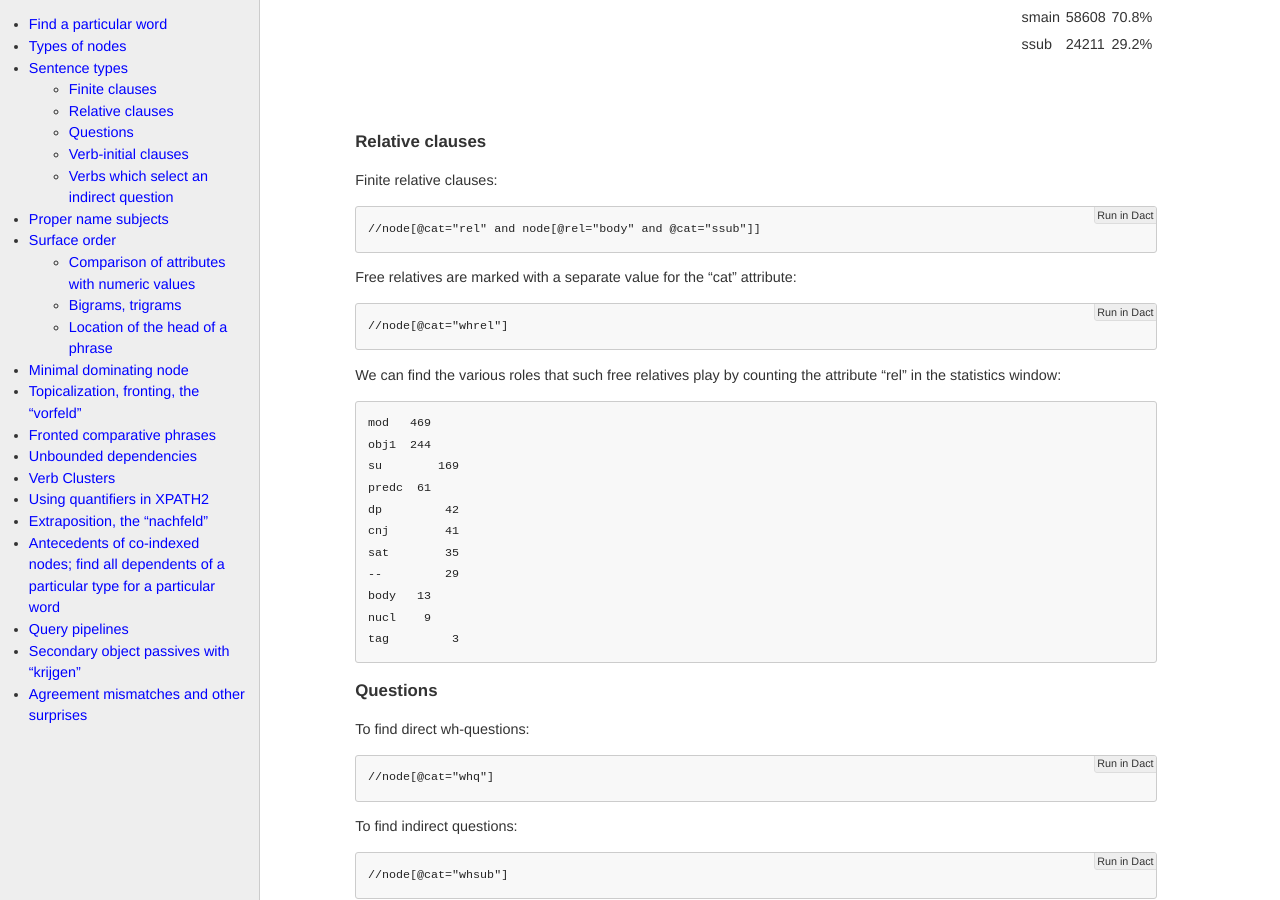
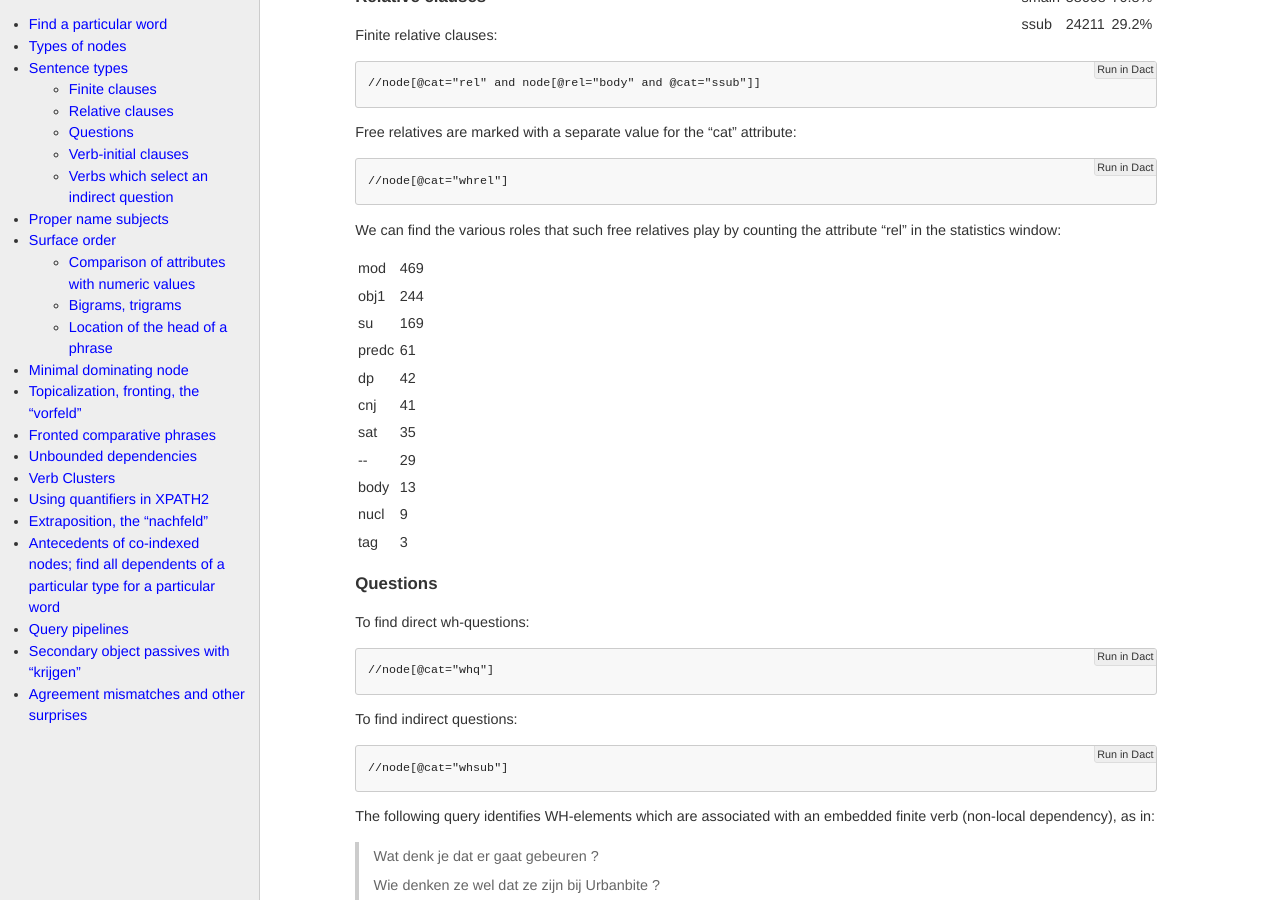
Before and after one commit to rug-compling/dact, a Jekyll site: the page built from cookbook/index.md, in a window 1280 px wide and 900 px high, scrolled down 1276 px. Built offline with Jekyll 4.4.1, drawn with Linux system fonts in a browser that asks for light colours; nearby versions of some CDN libraries; some of the changed lines change nothing that is shown.

Commit message:
Update cookbook/index.md
table

```diff
--- a/cookbook/index.md
+++ b/cookbook/index.md
@@ -60,7 +60,6 @@
 and count the frequency of the "cat" attribute in the statistics widget
 
 
-<div style="clear:both; width:100%; height:20px;"></div>
 
 
 <table align="right">
@@ -71,9 +70,8 @@
     <td>ssub</td>     <td>24211</td>    <td>29.2% </td>
 </tr>
 </table>
-<div style="clear:both; width:100%; height:20px;"></div>
 
-<br/>
+
 
 
 ### Relative clauses
@@ -89,17 +87,21 @@
 We can find the various roles that such free relatives play by counting the attribute "rel" in
 the statistics window:
 
-    mod   469
-    obj1  244
-    su	  169
-    predc  61
-    dp	   42
-    cnj	   41
-    sat	   35
-    --	   29
-    body   13
-    nucl    9
-    tag	    3
+<table>
+
+<tr><td>mod</td><td>469</td></tr>
+<tr><td>obj1</td><td>244</td></tr>
+<tr><td>su</td><td>169</td></tr>
+<tr><td>predc</td><td>61</td></tr>
+<tr><td>dp</td><td>42</td></tr>
+<tr><td>cnj</td><td>41</td></tr>
+<tr><td>sat</td><td>35</td></tr>
+<tr><td>--</td><td>29</td></tr>
+<tr><td>body</td><td>13</td></tr>
+<tr><td>nucl</td><td>9</td></tr>
+<tr><td>tag</td><td>3</td></tr>
+
+</table>
 
 ### Questions
 
```
